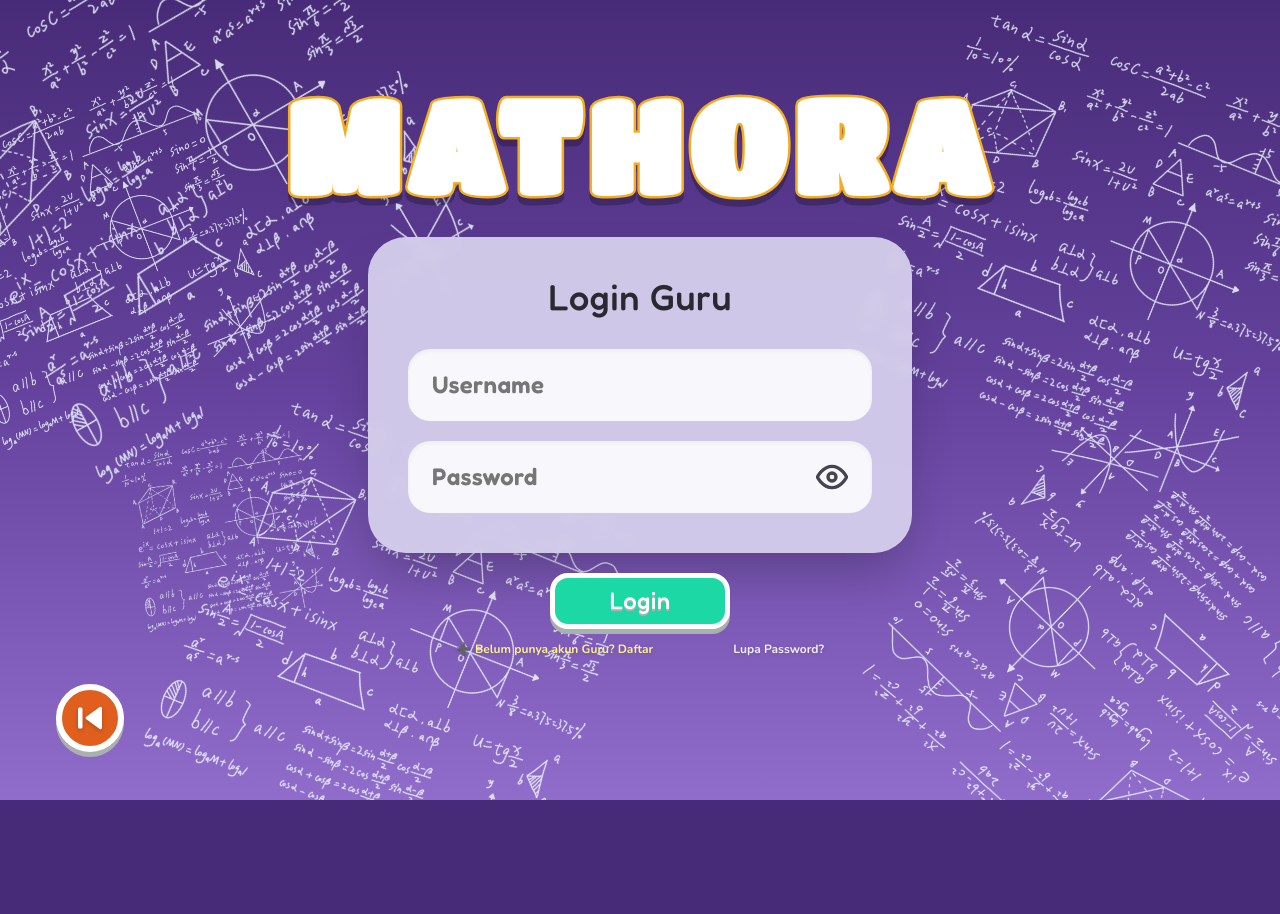
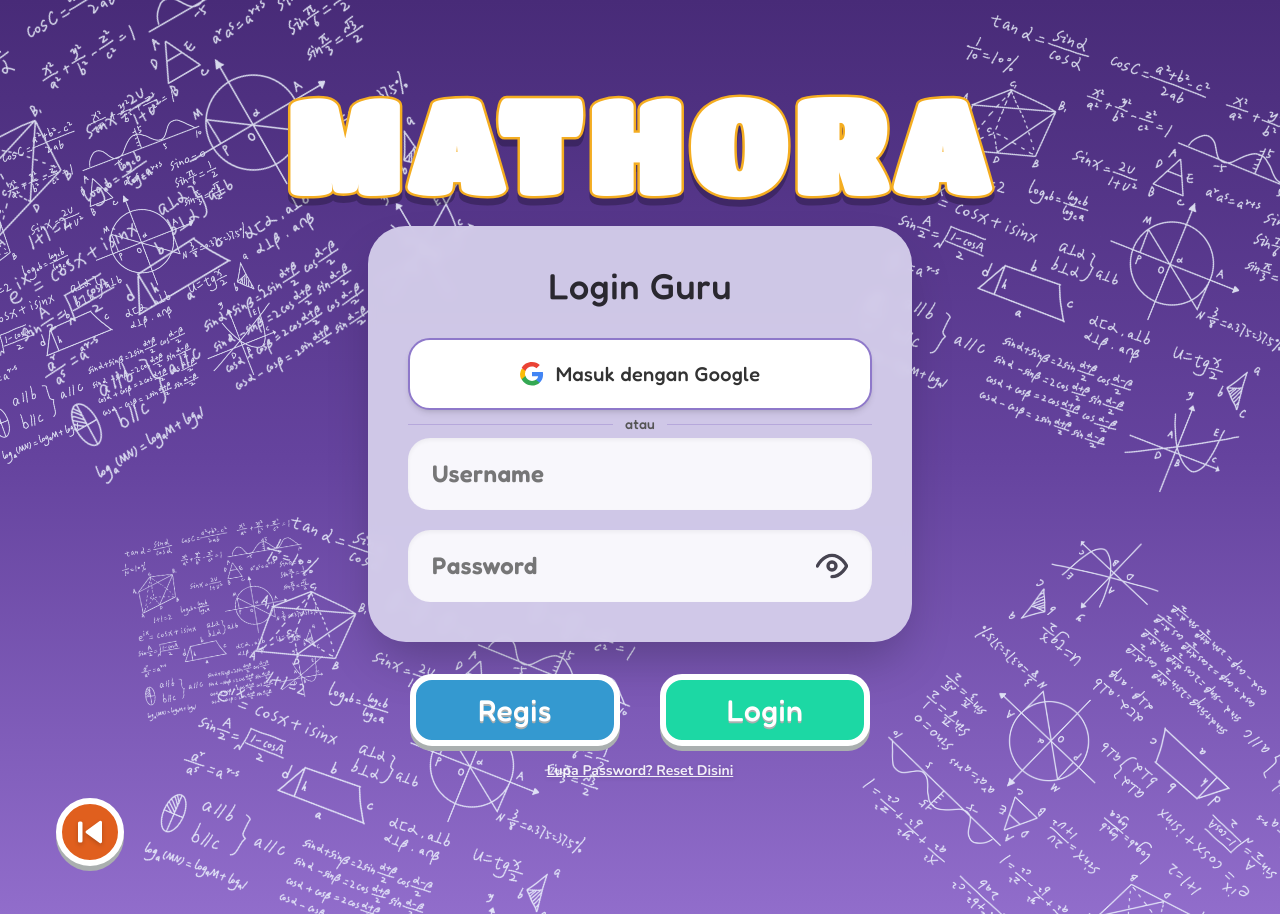
Before and after one commit to cha-stack/MATHORA, a Next.js app: page /login/guru in a window 1280 px wide. Before the commit the page ends 800 px from the top, so only its background shows below. Built offline with nearby package versions, Linux system fonts and the light colour scheme; no server answers.

Commit message:
feat: unify Guru and Siswa login designs with Google OAuth support

```diff
--- a/app/auth/callback/route.ts
+++ b/app/auth/callback/route.ts
@@ -28,23 +28,25 @@ export async function GET(request: NextRequest) {
   const { searchParams, origin } = new URL(request.url);
   const code = searchParams.get("code");
   const errorParam = searchParams.get("error");
+  const targetRole = (searchParams.get("role") === "guru" ? "guru" : "siswa") as "siswa" | "guru";
+  const loginUrl = `/login/${targetRole}`;
 
   // Jika ada error dari OAuth provider, redirect ke login dengan pesan
   if (errorParam) {
     return NextResponse.redirect(
-      new URL(`/login/siswa?error=${encodeURIComponent(errorParam)}`, origin)
+      new URL(`${loginUrl}?error=${encodeURIComponent(errorParam)}`, origin)
     );
   }
 
   if (!code) {
     return NextResponse.redirect(
-      new URL("/login/siswa?error=no_code", origin)
+      new URL(`${loginUrl}?error=no_code`, origin)
     );
   }
 
   if (!supabaseUrl || !supabaseAnonKey) {
     return NextResponse.redirect(
-      new URL("/login/siswa?error=supabase_not_configured", origin)
+      new URL(`${loginUrl}?error=supabase_not_configured`, origin)
     );
   }
 
@@ -61,7 +63,7 @@ export async function GET(request: NextRequest) {
     if (sessionError || !sessionData.session) {
       console.error("OAuth exchangeCodeForSession error:", sessionError);
       return NextResponse.redirect(
-        new URL("/login/siswa?error=oauth_failed", origin)
+        new URL(`${loginUrl}?error=oauth_failed`, origin)
       );
     }
 
@@ -75,7 +77,7 @@ export async function GET(request: NextRequest) {
 
     if (!email) {
       return NextResponse.redirect(
-        new URL("/login/siswa?error=no_email", origin)
+        new URL(`${loginUrl}?error=no_email`, origin)
       );
     }
 
@@ -91,18 +93,15 @@ export async function GET(request: NextRequest) {
     let avatar: string;
 
     if (fetchError || !existingUser) {
-      // 4a. Belum ada akun → auto-register sebagai siswa
-      // Buat username dari nama Google atau bagian depan email
+      // 4a. Belum ada akun → auto-register sesuai targetRole (siswa/guru)
       const rawName = googleName || email.split("@")[0];
-      // Sanitize: hanya alfanumerik + underscore, max 20 karakter
       const sanitized = rawName
         .replace(/[^a-zA-Z0-9_]/g, "")
         .slice(0, 20);
-      // Tambah suffix acak jika kosong
+      const prefix = targetRole === "guru" ? "guru_" : "siswa_";
       const baseUsername =
-        sanitized.length >= 3 ? sanitized : `siswa_${Date.now().toString().slice(-5)}`;
+        sanitized.length >= 3 ? sanitized : `${prefix}${Date.now().toString().slice(-5)}`;
 
-      // Cek apakah username tersebut sudah ada; jika iya, tambah suffix
       const { data: usernameCheck } = await supabase
         .from("users")
         .select("username")
@@ -113,10 +112,10 @@ export async function GET(request: NextRequest) {
         ? `${baseUsername}_${Date.now().toString().slice(-4)}`
         : baseUsername;
 
-      role = "siswa";
+      role = targetRole;
       avatar = "/images/avatar-1.svg";
 
-      // Insert user baru ke tabel users (tanpa password — akun Google)
+      // Insert user baru ke tabel users
       const { error: insertError } = await supabase.from("users").insert({
         username,
         email: email.toLowerCase(),
@@ -128,21 +127,21 @@ export async function GET(request: NextRequest) {
       if (insertError) {
         console.error("OAuth insert user error:", insertError);
         return NextResponse.redirect(
-          new URL("/login/siswa?error=register_failed", origin)
+          new URL(`${loginUrl}?error=register_failed`, origin)
         );
       }
     } else {
-      // 4b. Email sudah ada → pakai data yang sudah ada
+      // 4b. Email sudah ada → validasi role agar tidak tertukar
+      if (existingUser.role !== targetRole) {
+        const dest = existingUser.role === "guru" ? "/login/guru" : "/login/siswa";
+        return NextResponse.redirect(
+          new URL(`${dest}?error=role_mismatch_${existingUser.role}`, origin)
+        );
+      }
+
       username = existingUser.username;
       role = existingUser.role;
       avatar = existingUser.avatar || "/images/avatar-1.svg";
-
-      // Jika sebelumnya akun guru, tolak masuk via siswa OAuth
-      if (role === "guru") {
-        return NextResponse.redirect(
-          new URL("/login/guru?error=use_guru_login", origin)
-        );
-      }
     }
 
     // 5. Buat session cookie mathora_auth_session (sama seperti loginUser())
@@ -150,8 +149,9 @@ export async function GET(request: NextRequest) {
       JSON.stringify({ username, role })
     );
 
+    const redirectDest = role === "guru" ? "/dashboard/guru" : "/dashboard/siswa";
     const response = NextResponse.redirect(
-      new URL("/dashboard/siswa", origin)
+      new URL(redirectDest, origin)
     );
 
     // Set cookie dengan masa berlaku 7 hari
@@ -159,17 +159,16 @@ export async function GET(request: NextRequest) {
       path: "/",
       maxAge: 7 * 24 * 3600,
       sameSite: "lax",
-      httpOnly: false, // Harus bisa dibaca client untuk sinkronisasi localStorage
+      httpOnly: false,
     });
 
     // Set cookie sementara berisi data user lengkap untuk sinkronisasi localStorage
-    // (dibaca oleh halaman dashboard saat pertama kali load)
     const userDataPayload = encodeURIComponent(
       JSON.stringify({ username, email: email.toLowerCase(), role, avatar, createdAt: new Date().toISOString() })
     );
     response.cookies.set("mathora_oauth_userdata", userDataPayload, {
       path: "/",
-      maxAge: 60, // 60 detik — hanya untuk handoff ke localStorage
+      maxAge: 60,
       sameSite: "lax",
       httpOnly: false,
     });
@@ -178,7 +177,7 @@ export async function GET(request: NextRequest) {
   } catch (err) {
     console.error("OAuth callback unexpected error:", err);
     return NextResponse.redirect(
-      new URL("/login/siswa?error=server_error", origin)
+      new URL(`${loginUrl}?error=server_error`, origin)
     );
   }
 }
--- a/app/login/guru/page.tsx
+++ b/app/login/guru/page.tsx
@@ -4,7 +4,7 @@ import Image from "next/image";
 import Link from "next/link";
 import { useRouter } from "next/navigation";
 import { useState, useEffect } from "react";
-import { loginUser } from "@/lib/auth";
+import { loginUser, loginWithGoogle, CURRENT_USER_KEY } from "@/lib/auth";
 import { useSound } from "@/components/SoundContext";
 
 export default function LoginGuru() {
@@ -16,7 +16,28 @@ export default function LoginGuru() {
   const [showPassword, setShowPassword] = useState(false);
   const [errorMessage, setErrorMessage] = useState("");
   const [isLoading, setIsLoading] = useState(false);
+  const [isGoogleLoading, setIsGoogleLoading] = useState(false);
   const [cooldown, setCooldown] = useState(0);
+
+  // Sinkronisasi data user dari cookie OAuth ke localStorage (setelah redirect dari /auth/callback)
+  useEffect(() => {
+    if (typeof document === "undefined") return;
+    const oauthCookie = document.cookie
+      .split("; ")
+      .find((c) => c.startsWith("mathora_oauth_userdata="));
+    if (oauthCookie) {
+      try {
+        const val = decodeURIComponent(oauthCookie.split("=")[1]);
+        const userData = JSON.parse(val);
+        if (userData?.username) {
+          localStorage.setItem(CURRENT_USER_KEY, JSON.stringify(userData));
+        }
+      } catch {
+        // Abaikan jika parsing gagal
+      }
+      document.cookie = "mathora_oauth_userdata=; path=/; max-age=0;";
+    }
+  }, []);
 
   // Timer hitung mundur rate limit (Too many requests cooldown)
   useEffect(() => {
@@ -33,6 +54,38 @@ export default function LoginGuru() {
     }, 1000);
     return () => clearInterval(interval);
   }, [cooldown]);
+
+  // Tampilkan pesan error dari URL param (dikirim oleh /auth/callback)
+  useEffect(() => {
+    if (typeof window === "undefined") return;
+    const params = new URLSearchParams(window.location.search);
+    const err = params.get("error");
+    if (err) {
+      const errorMap: Record<string, string> = {
+        oauth_failed: "Login Google gagal. Silakan coba lagi.",
+        no_email: "Akun Google tidak memiliki email. Gunakan akun lain.",
+        register_failed: "Gagal membuat akun guru dari Google. Coba lagi.",
+        server_error: "Terjadi kesalahan server. Coba beberapa saat lagi.",
+        no_code: "Proses login Google terganggu. Silakan coba lagi.",
+        use_guru_login: "Silakan gunakan login Guru.",
+        role_mismatch_siswa: "Akun Google ini terdaftar sebagai Siswa, bukan Guru! Silakan masuk lewat Login Siswa.",
+      };
+      setErrorMessage(errorMap[err] || `Error: ${err}`);
+      window.history.replaceState({}, "", "/login/guru");
+    }
+  }, []);
+
+  // Handler Google Sign-In untuk Guru
+  const handleGoogleLogin = async () => {
+    playClick();
+    setErrorMessage("");
+    setIsGoogleLoading(true);
+    const result = await loginWithGoogle("guru");
+    if (!result.success) {
+      setErrorMessage(result.message);
+      setIsGoogleLoading(false);
+    }
+  };
 
   const handleSubmit = async (e?: React.FormEvent) => {
     if (e) e.preventDefault();
@@ -61,6 +114,7 @@ export default function LoginGuru() {
         return;
       }
 
+      // Login Berhasil -> menuju Dashboard Guru
       router.push("/dashboard/guru");
     } catch {
       setErrorMessage("Terjadi kendala saat login. Silakan coba lagi.");
@@ -151,8 +205,44 @@ export default function LoginGuru() {
             </div>
           )}
 
+          {/* Tombol Masuk dengan Google */}
+          <button
+            type="button"
+            onClick={handleGoogleLogin}
+            disabled={isGoogleLoading || isLoading}
+            className="w-full flex items-center justify-center gap-3 rounded-[20px] sm:rounded-[22px] bg-white border-2 border-[#8e78ca] px-6 py-4 sm:py-5 text-[#333] font-bold text-lg sm:text-xl shadow-md hover:bg-[#f3f0ff] hover:border-[#6b52b8] transition-all duration-150 active:scale-[0.98] cursor-pointer disabled:opacity-60 disabled:cursor-not-allowed"
+          >
+            {isGoogleLoading ? (
+              <>
+                <svg className="animate-spin h-6 w-6 text-[#6b52b8]" viewBox="0 0 24 24" fill="none">
+                  <circle className="opacity-25" cx="12" cy="12" r="10" stroke="currentColor" strokeWidth="4" />
+                  <path className="opacity-75" fill="currentColor" d="M4 12a8 8 0 018-8v8z" />
+                </svg>
+                <span className="game-font">Menghubungkan ke Google...</span>
+              </>
+            ) : (
+              <>
+                {/* Google Logo SVG */}
+                <svg viewBox="0 0 48 48" className="h-6 w-6 flex-shrink-0">
+                  <path fill="#4285F4" d="M46.145 24.504c0-1.636-.146-3.2-.418-4.709H24v8.906h12.418c-.536 2.891-2.163 5.342-4.608 6.99v5.814h7.464c4.364-4.019 6.871-9.941 6.871-16.001z"/>
+                  <path fill="#34A853" d="M24 47c6.274 0 11.536-2.082 15.382-5.641l-7.464-5.814c-2.082 1.395-4.745 2.218-7.918 2.218-6.09 0-11.248-4.112-13.09-9.643H3.19v6.009C7.019 42.455 15.028 47 24 47z"/>
+                  <path fill="#FBBC05" d="M10.91 28.12A14.98 14.98 0 0110 24c0-1.436.246-2.826.682-4.12v-6.009H3.19A23.985 23.985 0 000 24c0 3.864.927 7.527 2.564 10.754l8.346-6.634z"/>
+                  <path fill="#EA4335" d="M24 9.238c3.436 0 6.519 1.18 8.945 3.5l6.709-6.71C35.527 2.082 30.265 0 24 0 15.028 0 7.019 4.545 3.19 11.871l7.72 6.009C12.751 13.35 17.909 9.238 24 9.238z"/>
+                </svg>
+                <span className="game-font">Masuk dengan Google</span>
+              </>
+            )}
+          </button>
+
+          {/* Divider "atau" */}
+          <div className="w-full flex items-center gap-3 my-1">
+            <div className="flex-1 h-px bg-[#8e78ca]/40" />
+            <span className="game-font text-sm text-[#555] font-bold select-none">atau</span>
+            <div className="flex-1 h-px bg-[#8e78ca]/40" />
+          </div>
+
           <form id="login-guru-form" onSubmit={handleSubmit} className="w-full flex flex-col gap-4 sm:gap-5">
-            {/* Username */}
+            {/* Username Input */}
             <div className="relative w-full">
               <input
                 type="text"
@@ -166,7 +256,7 @@ export default function LoginGuru() {
               />
             </div>
 
-            {/* Password with Eye Toggle */}
+            {/* Password Input with Eye Toggle */}
             <div className="relative w-full flex items-center">
               <input
                 type={showPassword ? "text" : "password"}
@@ -207,7 +297,7 @@ export default function LoginGuru() {
                     strokeLinejoin="round"
                     className="size-7 sm:size-8"
                   >
-                    <path d="M1 12s4-8 11-8 11 8 11 8-4 8-11 8-11-8-11-8z" />
+                    <path d="M1 12s4-8 11-8 11 8 11 8-4 8-11 8-11-8z" />
                     <circle cx="12" cy="12" r="3" />
                   </svg>
                 )}
@@ -216,47 +306,49 @@ export default function LoginGuru() {
           </form>
         </div>
 
-        {/* Action Button Below Card (Login Button) */}
-        <div className="mt-5 flex flex-col items-center gap-3 w-full max-w-sm">
+        {/* Action Buttons Below Card (Regis & Login - Sama dengan Siswa) */}
+        <div className="mt-8 flex w-full justify-center gap-6 sm:gap-10">
+          {/* Regis Button */}
+          <Link
+            href="/login/guru/regist"
+            onClick={playClick}
+            className="group relative flex h-16 sm:h-[72px] flex-1 max-w-[210px] items-center justify-center rounded-[20px] sm:rounded-[22px] border-[5px] sm:border-[6px] border-white bg-[#3499d0] shadow-[0px_5px_0px_0px_#aaafaf] transition-all duration-150 hover:brightness-105 hover:scale-103 active:translate-y-[3px] active:shadow-[0px_2px_0px_0px_#aaafaf] cursor-pointer"
+          >
+            <span className="game-font text-2xl sm:text-3xl font-bold text-white drop-shadow-[0px_2px_0px_#aaafaf]">
+              Regis
+            </span>
+          </Link>
+
           {/* Login Button with Rate Limiting Shield */}
           <button
             type="submit"
             form="login-guru-form"
             onClick={handleSubmit}
             disabled={isLoading || cooldown > 0}
-            className={`group relative flex h-12 sm:h-14 w-full max-w-[180px] items-center justify-center rounded-[16px] sm:rounded-[18px] border-[4px] sm:border-[5px] border-white shadow-[0px_5px_0px_0px_#aaafaf] transition-all duration-150 touch-manipulation ${
+            className={`group relative flex h-16 sm:h-[72px] flex-1 max-w-[210px] items-center justify-center rounded-[20px] sm:rounded-[22px] border-[5px] sm:border-[6px] border-white shadow-[0px_5px_0px_0px_#aaafaf] transition-all duration-150 touch-manipulation ${
               cooldown > 0
                 ? "bg-gray-400 cursor-not-allowed opacity-80"
                 : "bg-[#1cd8a4] hover:brightness-105 hover:scale-103 active:translate-y-[3px] active:shadow-[0px_2px_0px_0px_#aaafaf] cursor-pointer"
             }`}
           >
-            <span className="game-font text-xl sm:text-2xl font-bold text-white drop-shadow-[0px_2px_0px_#aaafaf]">
+            <span className="game-font text-2xl sm:text-3xl font-bold text-white drop-shadow-[0px_2px_0px_#aaafaf]">
               {isLoading ? "Masuk..." : cooldown > 0 ? `Tunggu (${cooldown}s)` : "Login"}
             </span>
           </button>
+        </div>
 
-          {/* Links: Registrasi Guru & Lupa Password */}
-          <div className="flex flex-col sm:flex-row items-center justify-between gap-2 w-full px-2 text-xs font-bold text-white drop-shadow">
-            <Link
-              href="/login/guru/regist"
-              onClick={playClick}
-              className="text-[#fef08a] hover:underline flex items-center gap-1"
-            >
-              <span>➕</span>
-              <span>Belum punya akun Guru? Daftar</span>
-            </Link>
-            <Link
-              href="/login/lupa-password"
-              onClick={playClick}
-              className="text-white/90 hover:underline"
-            >
-              Lupa Password?
-            </Link>
-          </div>
+        {/* Lupa Password Link */}
+        <div className="mt-3 text-center">
+          <Link
+            href="/login/lupa-password"
+            className="text-xs sm:text-sm font-bold text-white/90 hover:text-white underline drop-shadow-sm"
+          >
+            Lupa Password? Reset Disini
+          </Link>
         </div>
       </div>
 
-      {/* Bottom Left Controls (Back) */}
+      {/* Bottom Left Controls (Back Button) */}
       <div className="relative z-10 flex w-full max-w-7xl items-end justify-between px-2 sm:px-6 mb-2 sm:mb-4">
         <div className="flex flex-col items-start gap-4">
           {/* Back Button -> Kembali ke /login */}
--- a/lib/auth.ts
+++ b/lib/auth.ts
@@ -461,9 +461,11 @@ export function logoutUser(): void {
 /**
  * Login dengan Google via Supabase OAuth
  * Mengarahkan browser ke halaman consent Google.
- * Setelah selesai, Supabase akan redirect ke /auth/callback.
+ * Setelah selesai, Supabase akan redirect ke /auth/callback?role=siswa|guru.
  */
-export async function loginWithGoogle(): Promise<{ success: boolean; message: string }> {
+export async function loginWithGoogle(
+  role: "siswa" | "guru" = "siswa"
+): Promise<{ success: boolean; message: string }> {
   if (typeof window === "undefined") {
     return { success: false, message: "Tidak bisa dijalankan di server." };
   }
@@ -494,7 +496,7 @@ export async function loginWithGoogle(): Promise<{ success: boolean; message: st
       auth: { persistSession: false },
     });
 
-    const redirectTo = `${window.location.origin}/auth/callback`;
+    const redirectTo = `${window.location.origin}/auth/callback?role=${role}`;
 
     const { error } = await supabase.auth.signInWithOAuth({
       provider: "google",
```
